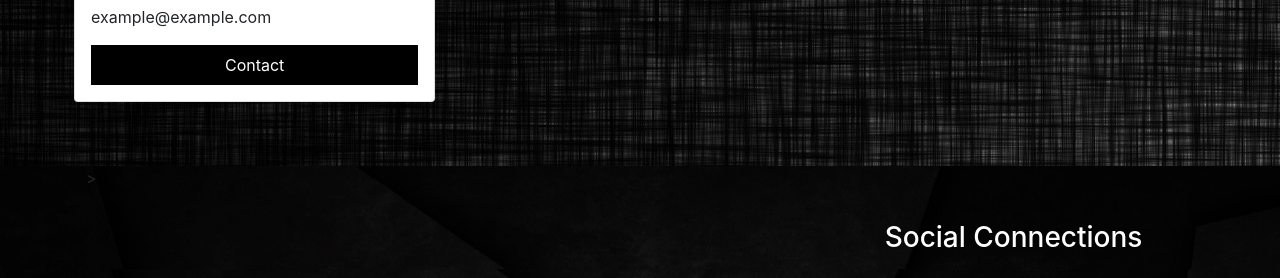
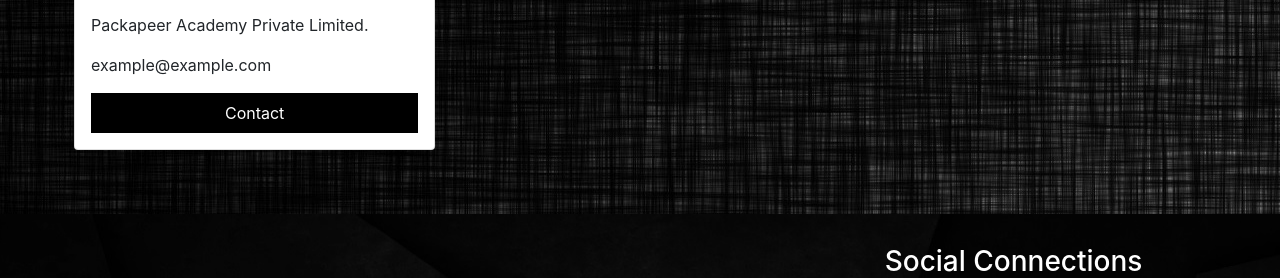
Before and after one commit to Abhijith1993/CrossRoads, a plain HTML site: page Crew.html in a window 1280 px wide. Shown: the part 595-873 px from the top of the page. Drawn offline with nearby package versions, Linux system fonts and the light colour scheme; files whose address does not match are found by name.

Commit message:
Update Crew.html

```diff
--- a/Crew.html
+++ b/Crew.html
@@ -18,7 +18,7 @@
 
 
 </head>
-<body >
+<body class="backgroundpic mt-md-5 ">
   <header class="navbarpic fixed-top" >
   <div class="row " >
     <div class="col-md-7 col-7 col-sm-7 p-3  " >
@@ -134,7 +134,7 @@
     <!--########## Footer ###############-->
 
 <footer class="site-footer" id="footer">
-    <div class="container">>
+    <div class="container">
     </div>
     <div class="container">
       <div class="row">
```
